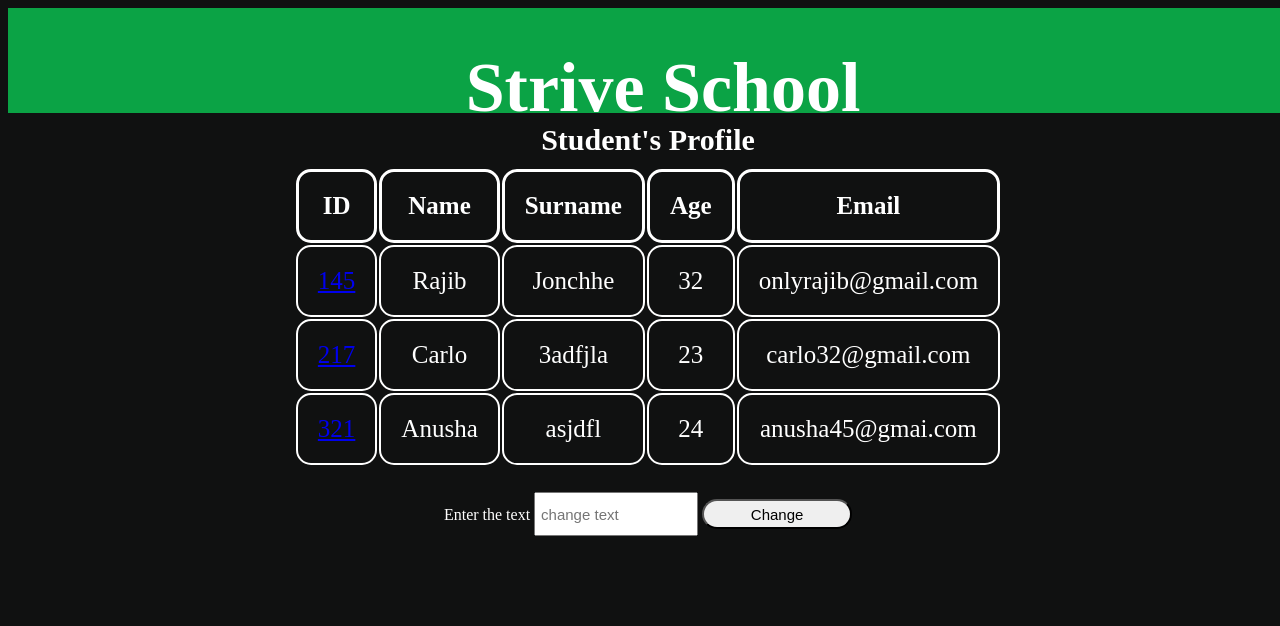
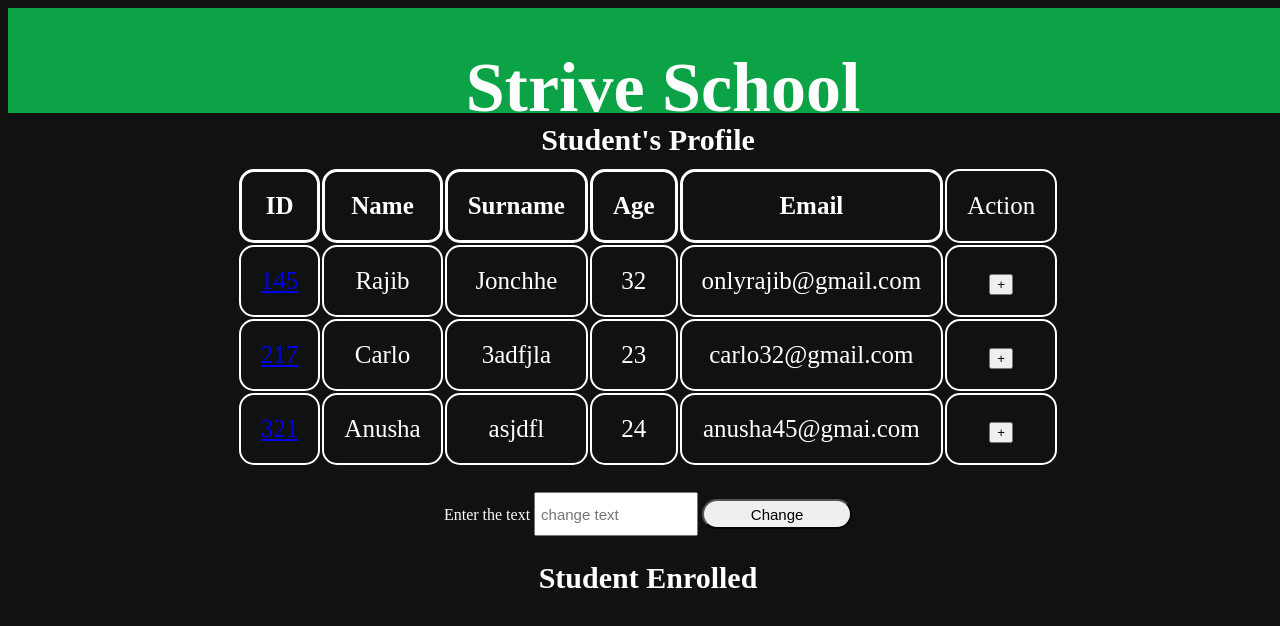
Before and after one commit to rajibjonchhen/M1-D10, a plain HTML site: page index.html in a window 1280 px wide. Shown: the top 626 px of the page. Drawn offline with Linux system fonts and the light colour scheme.

Commit message:
action column inserted and button add with +

```diff
--- a/index.html
+++ b/index.html
@@ -20,6 +20,7 @@
                     <th>Surname</th>
                     <th>Age</th>
                     <th>Email</th>
+                    <td>Action</td>
                 </tr>
                 <tr>
                     <td><a href="https://www.google.com/">145</a></td>
@@ -27,6 +28,7 @@
                     <td>Jonchhe</td>
                     <td>32</td>
                     <td>onlyrajib@gmail.com</td>
+                    <td><button> + </button></td>
                 </tr>
                 <tr>
                     <td><a href="https://www.google.com/">217</a></td>
@@ -34,6 +36,7 @@
                     <td>3adfjla</td>
                     <td>23</td>
                     <td>carlo32@gmail.com</td>
+                    <td><button> + </button></td>
                 </tr>
                 <tr>
                     <td><a href="https://www.google.com/">321</a></td>
@@ -41,6 +44,7 @@
                     <td>asjdfl</td>
                     <td>24</td>
                     <td>anusha45@gmai.com</td>
+                    <td><button> + </button></td>
                 </tr>
 
             </table>
@@ -49,7 +53,10 @@
                     <input id="text-change" type="text" placeholder="change text">
                     <button id="text-change-button" type="button" onclick="textButton()">Change</button>
                 </div>
-    </div>
+<section class="enrolled-student">
+    <h2>Student Enrolled</h2>
+    <ul></ul>
+</section>
     <script src="script.js"></script>
 </body>
 </html>
```
